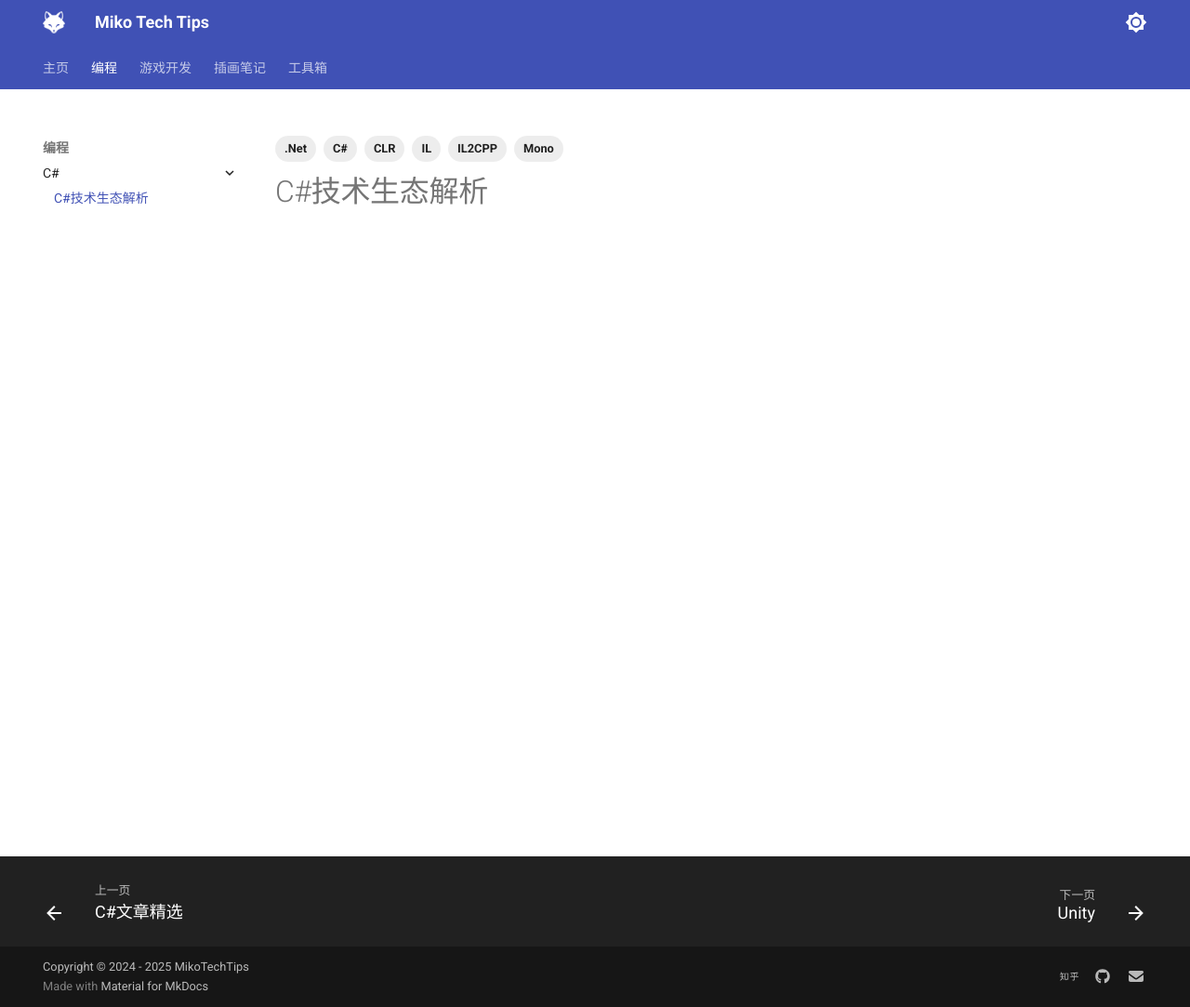
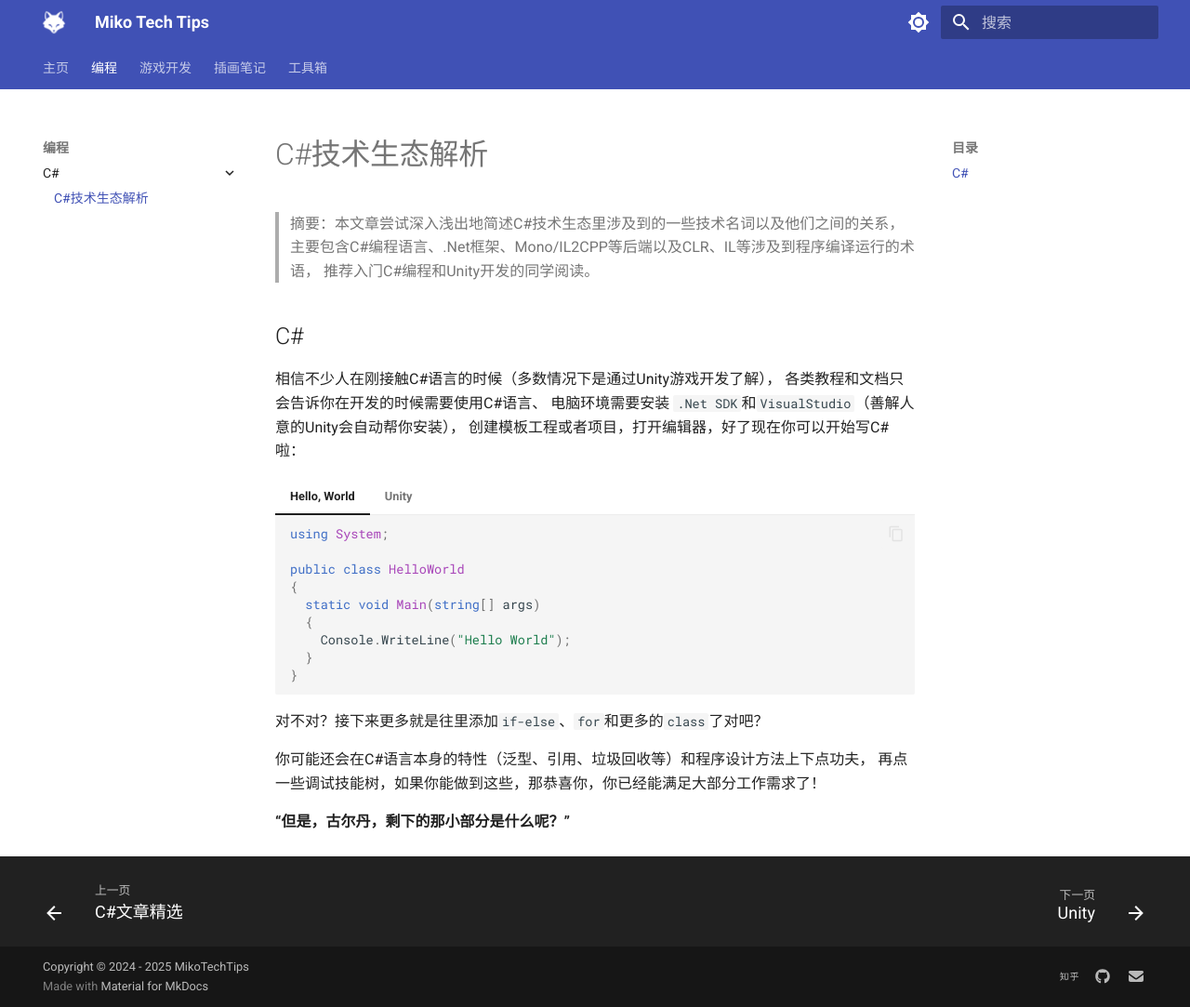
Before and after one commit to miko-cn/mkdocs, an MkDocs documentation site: the page built from docs/coding/csharp/intro.md, in a window 1280 px wide and 1083 px high. Shown: the whole window at 93% size. Built offline with MkDocs 1.6.1 and Material for MkDocs 9.7.7, drawn with Linux system fonts in a browser that asks for light colours.

Commit message:
update 2025/05/15

````diff
--- a/docs/coding/csharp/intro.md
+++ b/docs/coding/csharp/intro.md
@@ -1,11 +1,45 @@
----
-tags:
-  - C#
-  - .Net
-  - Mono
-  - IL2CPP
-  - CLR
-  - IL
----
+# C\#技术生态解析
 
-# C#技术生态解析
+> 摘要：本文章尝试深入浅出地简述C#技术生态里涉及到的一些技术名词以及他们之间的关系，
+> 主要包含C#编程语言、.Net框架、Mono/IL2CPP等后端以及CLR、IL等涉及到程序编译运行的术语，
+> 推荐入门C#编程和Unity开发的同学阅读。
+
+## C\#
+
+相信不少人在刚接触C#语言的时候（多数情况下是通过Unity游戏开发了解），
+各类教程和文档只会告诉你在开发的时候需要使用C#语言、
+电脑环境需要安装 `.Net SDK`和`VisualStudio`（善解人意的Unity会自动帮你安装），
+创建模板工程或者项目，打开编辑器，好了现在你可以开始写C#啦：
+
+=== "Hello, World"
+
+    ```C#
+    using System;
+
+    public class HelloWorld
+    {
+      static void Main(string[] args)
+      {
+        Console.WriteLine("Hello World");
+      }
+    }
+    ```
+
+=== "Unity"
+
+    ```C#
+    using UnityEngine;
+
+    public class GameObjectScript : MonoBehaviour
+    {
+        void Awake() { }
+        void Update() { }
+    }
+    ```
+
+对不对？接下来更多就是往里添加`if-else`、`for`和更多的`class`了对吧？
+
+你可能还会在C#语言本身的特性（泛型、引用、垃圾回收等）和程序设计方法上下点功夫，
+再点一些调试技能树，如果你能做到这些，那恭喜你，你已经能满足大部分工作需求了！
+
+**“但是，古尔丹，剩下的那小部分是什么呢？”**
--- a/mkdocs.yml
+++ b/mkdocs.yml
@@ -51,8 +51,6 @@
         icon: material/brightness-4
         name: 切换到暗色模式
 copyright: Copyright &copy; 2024 - 2025 MikoTechTips
-plugins:
-  - tags
 extra:
   social:
     - icon: fontawesome/brands/zhihu
````
